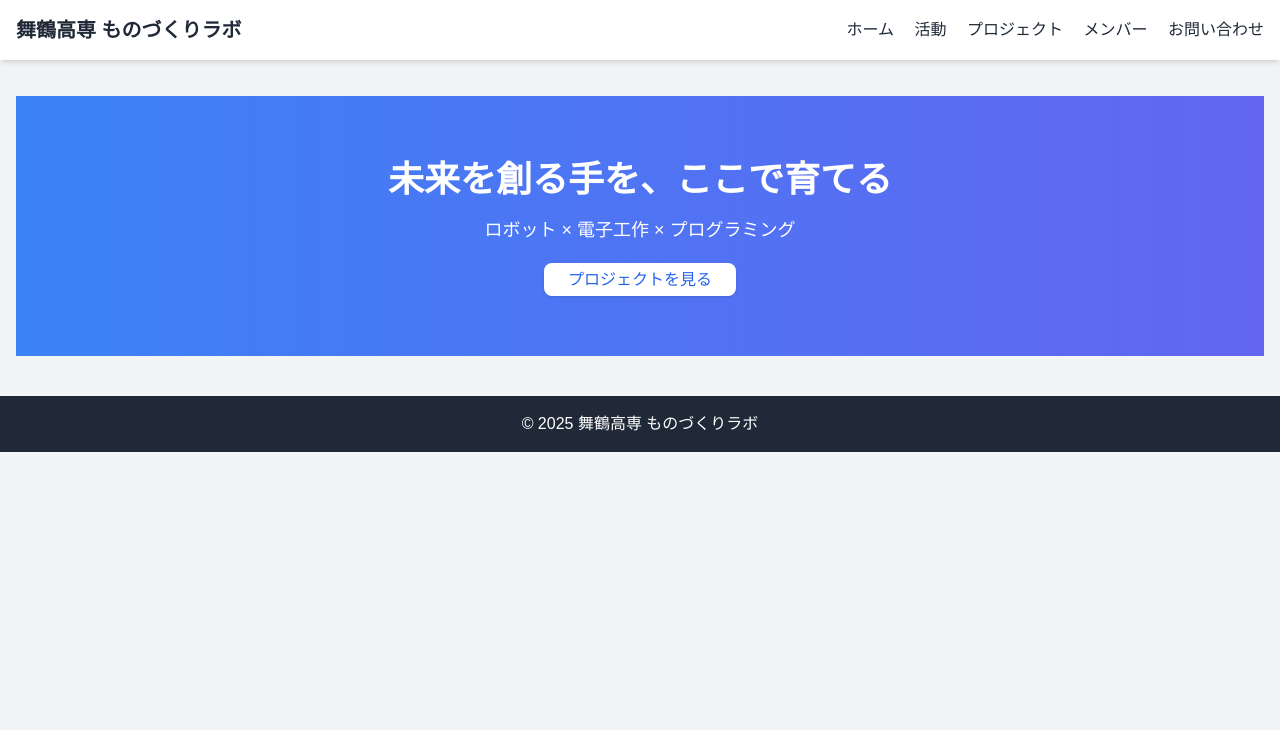
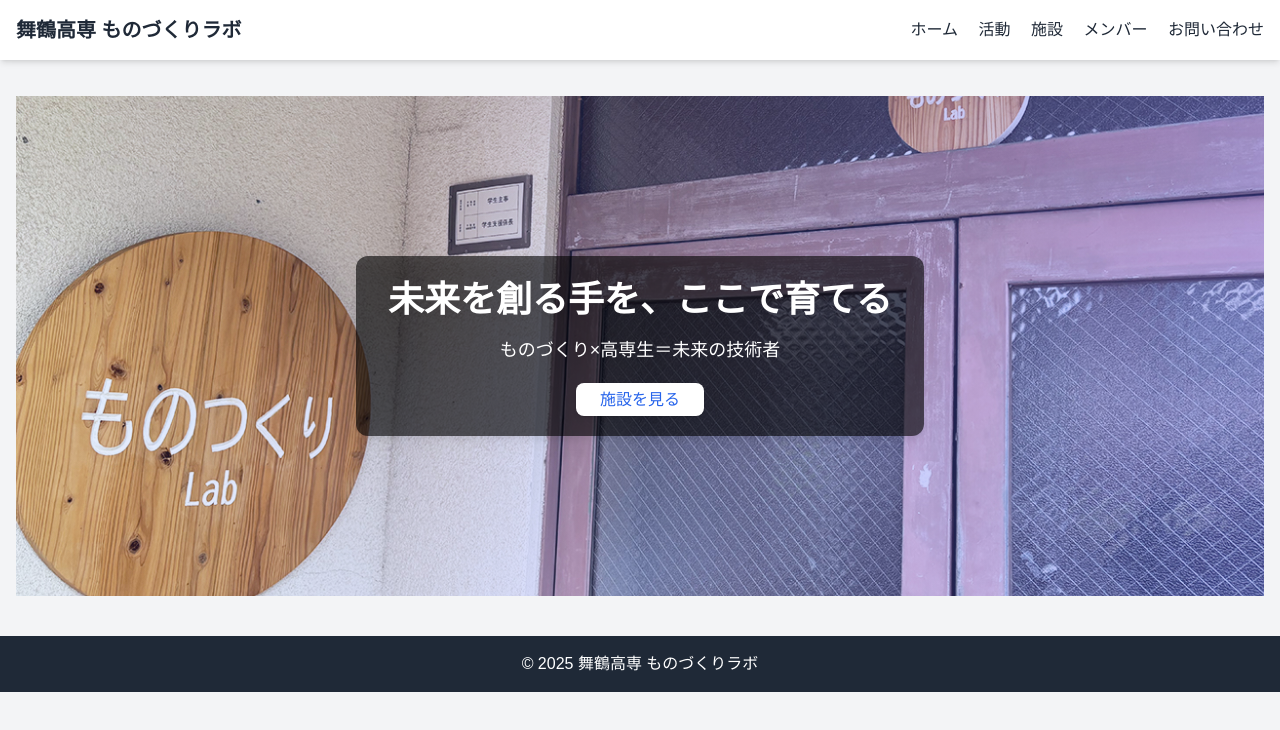
Before and after one commit to Altairu/monozukuri-lab, a plain HTML site: page index.html in a window 1280 px wide. Drawn offline with nearby package versions, Linux system fonts and the light colour scheme.

```diff
--- a/index.html
+++ b/index.html
@@ -14,7 +14,7 @@
     <nav class="space-x-4">
       <a href="index.html" class="hover:text-blue-500">ホーム</a>
       <a href="activities.html" class="hover:text-blue-500">活動</a>
-      <a href="projects.html" class="hover:text-blue-500">プロジェクト</a>
+      <a href="facility.html" class="hover:text-blue-500">施設</a>
       <a href="members.html" class="hover:text-blue-500">メンバー</a>
       <a href="contact.html" class="hover:text-blue-500">お問い合わせ</a>
     </nav>
@@ -22,10 +22,22 @@
 </header>
 <main class="pt-24 px-4">
 
-<section class="text-center py-16 bg-gradient-to-r from-blue-500 to-indigo-500 text-white">
-  <h2 class="text-4xl font-bold mb-4">未来を創る手を、ここで育てる</h2>
-  <p class="text-lg mb-6">ロボット × 電子工作 × プログラミング</p>
-  <a href="projects.html" class="bg-white text-blue-600 px-6 py-2 rounded-lg shadow hover:bg-gray-100">プロジェクトを見る</a>
+<section class="relative h-[500px] flex items-center justify-center text-white overflow-hidden">
+  <!-- 背景画像 -->
+
+  <div class="absolute inset-0 bg-cover bg-center" style="background-image: url('images/hero.png');"></div>
+
+  <!-- オーバーレイ（透明度を下げて写真を見やすく） -->
+  <div class="absolute inset-0 bg-gradient-to-r from-blue-500/10 to-indigo-500/40"></div>
+
+  <!-- テキストコンテンツ -->
+  <div class="relative z-10 text-center px-4 flex justify-center">
+    <div class="inline-block bg-black/60 rounded-xl px-8 py-6 drop-shadow-lg">
+      <h2 class="text-4xl font-bold mb-4">未来を創る手を、ここで育てる</h2>
+      <p class="text-lg mb-6">ものづくり×高専生＝未来の技術者</p>
+      <a href="facility.html" class="bg-white text-blue-600 px-6 py-2 rounded-lg shadow hover:bg-gray-100">施設を見る</a>
+    </div>
+  </div>
 </section>
 </main>
 <footer class="bg-gray-800 text-white text-center py-4 mt-10">
```
Also changed, not shown: activities.html (+1 -1 lines), contact.html (+1 -1 lines), facility.html (renamed from projects.html, +5 -3 lines), members.html (+1 -1 lines), images/3dprin1.png (added), images/cnc1.png (added), images/hero.png (added).
